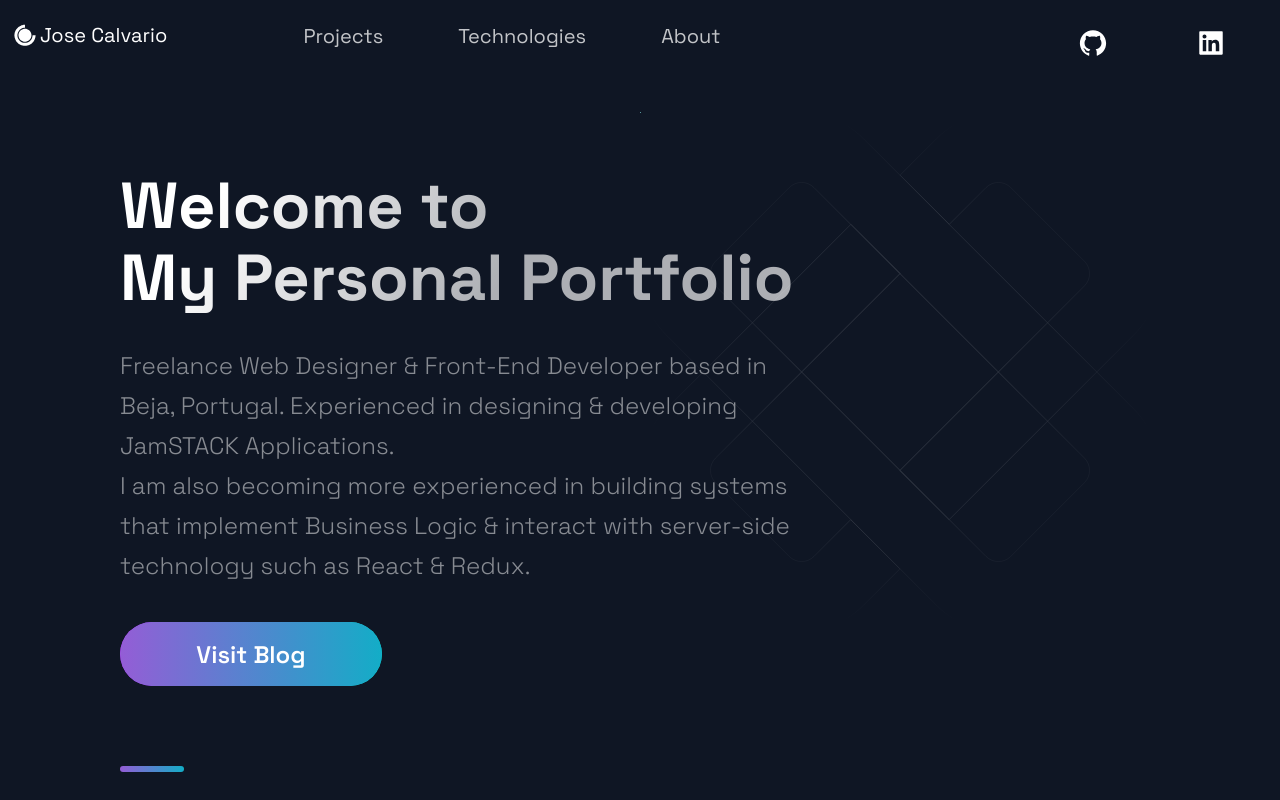
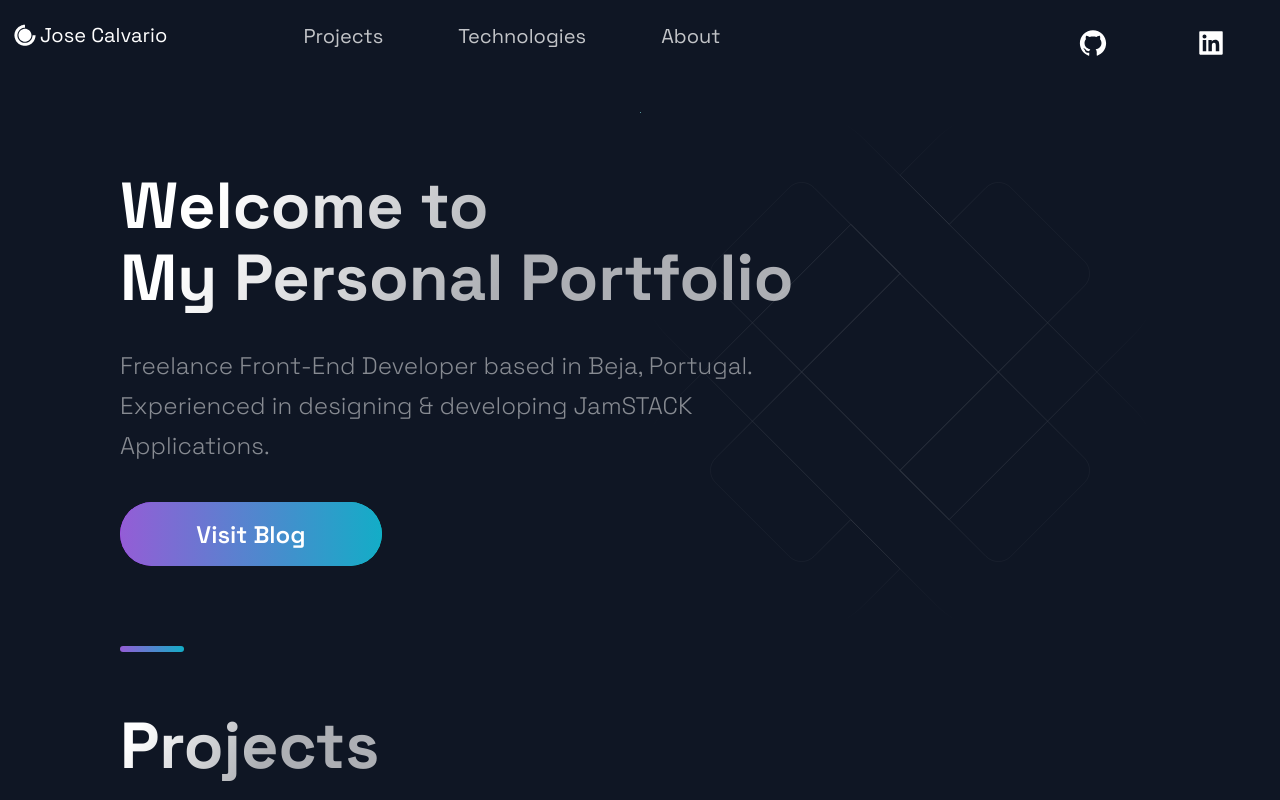
Before and after one commit to Joshhortt/portfolio-app, a Next.js app: page / in a window 1280 px wide. Shown: the top 800 px of the page. Built offline with nearby package versions, Linux system fonts and the light colour scheme.

Commit message:
update portfolio descriptions and link to blog

```diff
--- a/src/components/Hero/Hero.js
+++ b/src/components/Hero/Hero.js
@@ -12,12 +12,10 @@ const Hero = (props) => (
         My Personal Portfolio
       </SectionTitle>
       <SectionText>
-        Freelance Web Designer & Front-End Developer based in Beja, Portugal.
+        Freelance Front-End Developer based in Beja, Portugal.
         Experienced in designing & developing JamSTACK Applications.<br/>
-        I am also becoming more experienced in building systems that implement Business
-        Logic & interact with server-side technology such as React & Redux.
       </SectionText>
-      <Button onClick={() => window.location = 'https://creativelightbox.com'}>Visit Blog</Button>
+      <Button onClick={() => window.location = 'https://jahc.vercel.app/'}>Visit Blog</Button>
     </LeftSection>
   </Section>
 );
--- a/src/components/TimeLine/TimeLine.js
+++ b/src/components/TimeLine/TimeLine.js
@@ -43,10 +43,10 @@ const Timeline = () => {
     I' ve been working as a freelance web-developer since 2020. I've always been someone who has both creative and a logical side.
     My previous experience was in IT  Support/Administration & Software Sales & Consulting.
     When I discovered Web Design mostly using Wordpress, and later on REACT.js & NEXT.js,
-    I realized it would be the perfect fit.
+    I realized it would be the perfect fit to build quickly applications clients need.
     I could use my creative side to design and my logical side to code.
     Being both a Designer & Developer allows me to make sure no detail is lost in translation.
-    And lately I've been also Blogging & translating Web Content for businesses & Ecommerce Websites.
+    And lately I've been also deeply into Blockchain and Web 3.0.
   </SectionText>
   <CarouselContainer ref={carouselRef} onScroll={handleScroll}>
     <>
```
